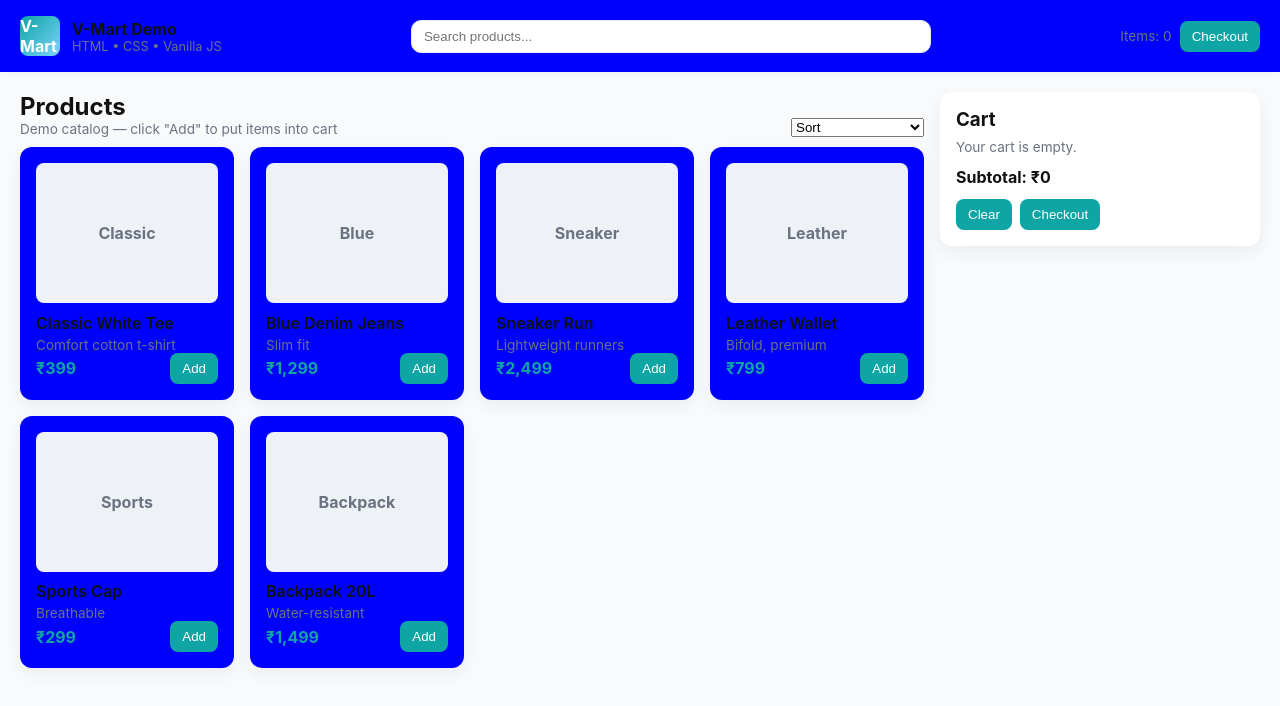
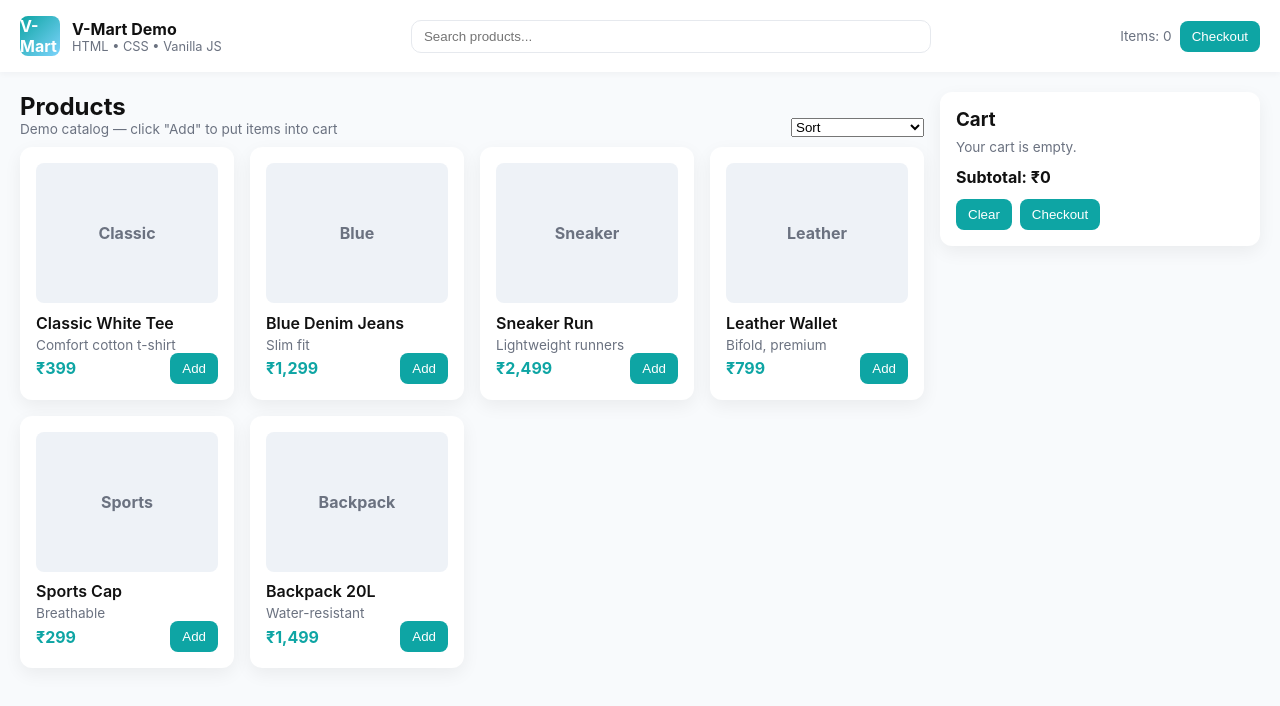
Before and after one commit to sagargupta6259/Assignment-1, a plain HTML site: page index.html in a window 1280 px wide. Drawn offline with Linux system fonts and the light colour scheme.

Commit message:
Change background color to white
Changed background color from blue to white for header and card.

```diff
--- a/style.css
+++ b/style.css
@@ -16,7 +16,7 @@ body {
 }
 
 header {
-  background: blue;
+  background: white;
   display: flex;
   align-items: center;
   justify-content: space-between;
@@ -85,7 +85,7 @@ main {
 }
 
 .card {
-  background: blue;
+  background: white;
   border-radius: 12px;
   padding: 1rem;
   box-shadow: 0 6px 18px rgba(2, 6, 23, 0.06);
```
